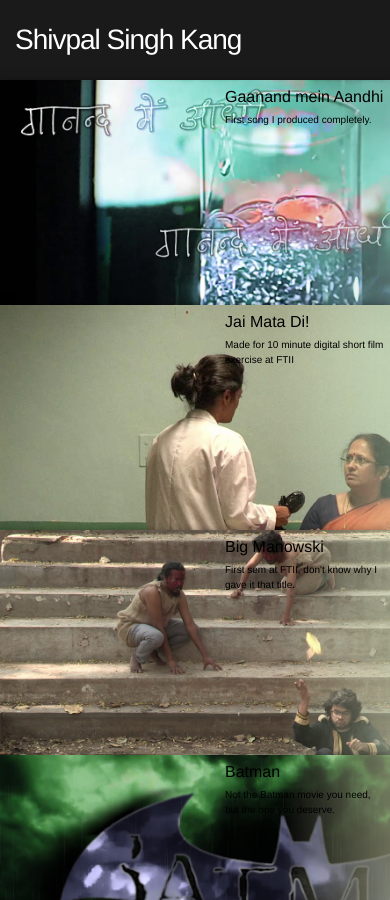
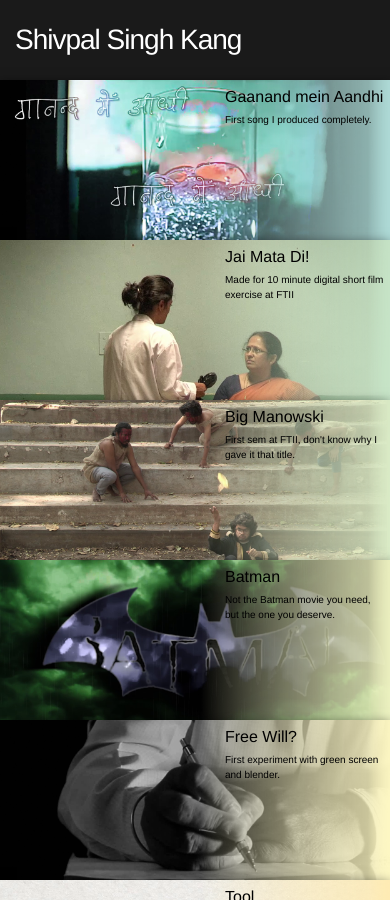
Before and after one commit to shivpalkang/shivpalkang.github.io, a Jekyll site: the page built from index.html, in a window 390 px wide and 900 px high. Built offline with Jekyll 4.4.1, drawn with Linux system fonts in a browser that asks for light colours.

Commit message:
Tweaking row height

```diff
--- a/_sass/_layout.scss
+++ b/_sass/_layout.scss
@@ -332,18 +332,18 @@
 
 
 .browse .row-container {
-  height:75vh;
+  height:66vh;
   @media only screen and (max-width: 1000px) {
-    height:33vh;
+    height:200px;
   }
 
   @media only screen and (max-width: 600px) {
-    height:25vh;
+    height:160px;
   }
 }
 
 .browse .row {
-  height:75vh; /* 320px default*/
+  height:66vh; /* 320px default*/
   width:100%;
   box-shadow: 0px 2px 10px rgba(0,0,0,0.5);
   position:relative;
@@ -351,17 +351,17 @@
   transition:background-color 0.25s;
 
   @media only screen and (max-width: 1000px) {
-    height:33vh;
+    height:200px;
   }
 
   @media only screen and (max-width: 600px) {
-    height:25vh;
+    height:160px;
   }
 }
 
 .browse .row.sticky {
-  position: relative;
-  top:0px;
+  position: fixed;
+  top:0;
 }
 
 .browse .row1 {
```
